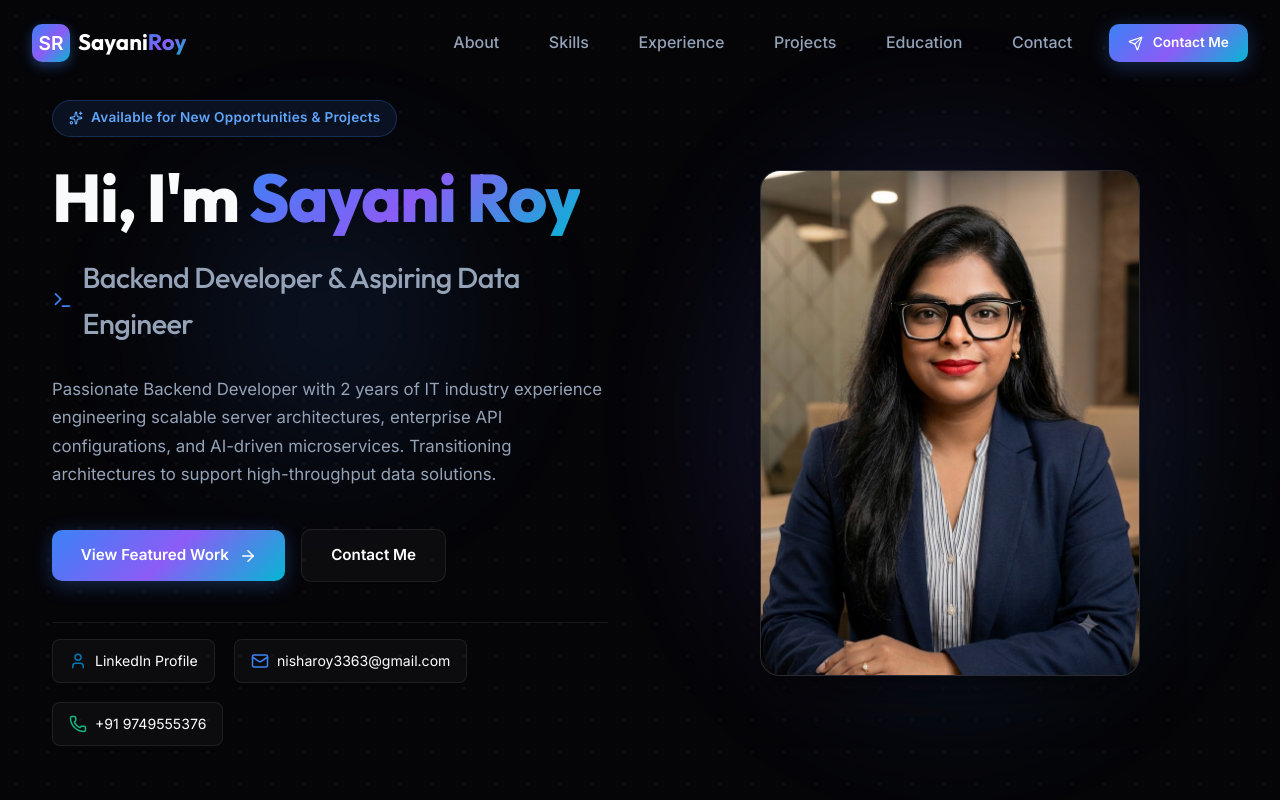
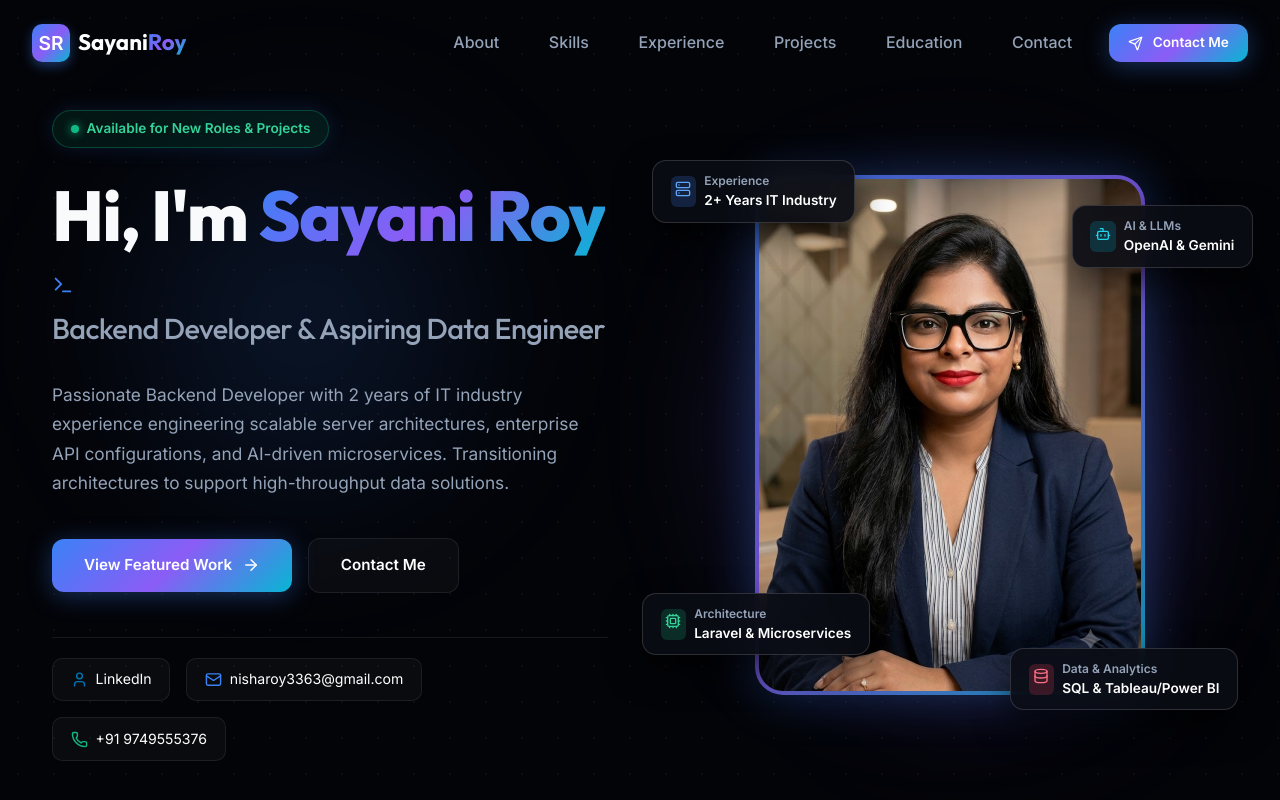
Before and after one commit to TechHub88/portfolio, a React (Vite) app: page / in a window 1280 px wide. Shown: the top 800 px of the page. Built offline with nearby package versions, Linux system fonts and the light colour scheme.

Commit message:
Upgrade Hero with ultra-modern profile card, floating tech badges, and neon glowing ring

```diff
--- a/src/components/Hero.jsx
+++ b/src/components/Hero.jsx
@@ -1,20 +1,32 @@
 import React from 'react';
 import { motion } from 'framer-motion';
-import { ArrowRight, Mail, Phone, User, Globe, Terminal, Sparkles } from 'lucide-react';
+import { ArrowRight, Mail, Phone, User, Terminal, Sparkles, Cpu, Bot, Database, Server, CheckCircle2 } from 'lucide-react';
 
 const Hero = () => {
   return (
-    <section id="hero" style={{ minHeight: '100vh', display: 'flex', alignItems: 'center', paddingTop: '100px', paddingBottom: '4rem' }}>
+    <section id="hero" style={{ minHeight: '100vh', display: 'flex', alignItems: 'center', paddingTop: '110px', paddingBottom: '5rem' }}>
 
-      {/* Background Decorative Glow */}
+      {/* Dynamic Background Glow Spheres */}
       <div style={{
         position: 'absolute',
-        top: '15%',
-        left: '10%',
-        width: '400px',
-        height: '400px',
-        background: 'radial-gradient(circle, rgba(59, 130, 246, 0.15) 0%, transparent 70%)',
-        filter: 'blur(60px)',
+        top: '10%',
+        left: '5%',
+        width: '480px',
+        height: '480px',
+        background: 'radial-gradient(circle, rgba(59, 130, 246, 0.18) 0%, transparent 70%)',
+        filter: 'blur(70px)',
+        zIndex: 0,
+        pointerEvents: 'none'
+      }} />
+
+      <div style={{
+        position: 'absolute',
+        bottom: '10%',
+        right: '5%',
+        width: '450px',
+        height: '450px',
+        background: 'radial-gradient(circle, rgba(139, 92, 246, 0.18) 0%, transparent 70%)',
+        filter: 'blur(70px)',
         zIndex: 0,
         pointerEvents: 'none'
       }} />
@@ -22,35 +34,38 @@ const Hero = () => {
       <div className="container">
         <div className="grid grid-cols-2" style={{ alignItems: 'center', gap: '4rem' }}>
 
+          {/* Left Text & CTAs */}
           <motion.div
             initial={{ opacity: 0, y: 30 }}
             animate={{ opacity: 1, y: 0 }}
             transition={{ duration: 0.8 }}
           >
+            {/* Live Availability Status */}
             <motion.div
               initial={{ opacity: 0, x: -20 }}
               animate={{ opacity: 1, x: 0 }}
               transition={{ delay: 0.2 }}
               className="badge"
-              style={{ marginBottom: '1.5rem' }}
+              style={{ marginBottom: '1.8rem', background: 'rgba(16, 185, 129, 0.1)', borderColor: 'rgba(16, 185, 129, 0.3)', color: '#34d399' }}
             >
-              <Sparkles size={14} color="#60a5fa" /> Available for New Opportunities & Projects
+              <span style={{ width: '8px', height: '8px', borderRadius: '50%', background: '#10b981', display: 'inline-block', boxShadow: '0 0 10px #10b981' }} />
+              Available for New Roles & Projects
             </motion.div>
 
-            <h1 style={{ fontSize: 'clamp(2.8rem, 5.5vw, 4.2rem)', lineHeight: 1.1, marginBottom: '1.2rem', fontWeight: 800 }}>
+            <h1 style={{ fontSize: 'clamp(2.8rem, 5.5vw, 4.4rem)', lineHeight: 1.1, marginBottom: '1.2rem', fontWeight: 800 }}>
               Hi, I'm <span className="text-gradient">Sayani Roy</span>
             </h1>
 
-            <h2 style={{ fontSize: 'clamp(1.2rem, 2.5vw, 1.8rem)', color: 'var(--text-muted)', fontWeight: 500, marginBottom: '1.8rem', display: 'flex', alignItems: 'center', gap: '0.6rem' }}>
+            <h2 style={{ fontSize: 'clamp(1.2rem, 2.5vw, 1.8rem)', color: 'var(--text-muted)', fontWeight: 500, marginBottom: '1.8rem', display: 'flex', alignItems: 'center', gap: '0.6rem', flexWrap: 'wrap' }}>
               <Terminal size={22} color="var(--accent-primary)" /> Backend Developer & Aspiring Data Engineer
             </h2>
 
-            <p style={{ fontSize: '1.05rem', color: 'var(--text-muted)', marginBottom: '2.5rem', maxWidth: '620px', lineHeight: 1.7 }}>
+            <p style={{ fontSize: '1.08rem', color: 'var(--text-muted)', marginBottom: '2.5rem', maxWidth: '620px', lineHeight: 1.7 }}>
               Passionate Backend Developer with 2 years of IT industry experience engineering scalable server architectures, enterprise API configurations, and AI-driven microservices. Transitioning architectures to support high-throughput data solutions.
             </p>
 
-            {/* Quick Contact & Action Buttons */}
-            <div style={{ display: 'flex', gap: '1rem', flexWrap: 'wrap', alignItems: 'center', marginBottom: '2.5rem' }}>
+            {/* Action Buttons */}
+            <div style={{ display: 'flex', gap: '1rem', flexWrap: 'wrap', alignItems: 'center', marginBottom: '2.8rem' }}>
               <a href="#projects" className="btn btn-accent">
                 View Featured Work <ArrowRight size={18} />
               </a>
@@ -59,68 +74,102 @@ const Hero = () => {
               </a>
             </div>
 
-            {/* Social Icons & Direct Contact Links */}
-            <div style={{ display: 'flex', gap: '1.2rem', alignItems: 'center', flexWrap: 'wrap', paddingTop: '1rem', borderTop: '1px solid var(--border-color)' }}>
+            {/* Direct Contact Links */}
+            <div style={{ display: 'flex', gap: '1rem', alignItems: 'center', flexWrap: 'wrap', paddingTop: '1.2rem', borderTop: '1px solid var(--border-color)' }}>
               <a
                 href="https://www.linkedin.com/in/sayani-roy-36a167197/"
                 target="_blank"
                 rel="noopener noreferrer"
                 className="btn-outline"
-                style={{ padding: '0.6rem 1rem', borderRadius: '8px', display: 'flex', alignItems: 'center', gap: '0.5rem', fontSize: '0.88rem' }}
+                style={{ padding: '0.6rem 1.1rem', borderRadius: '10px', display: 'flex', alignItems: 'center', gap: '0.5rem', fontSize: '0.88rem' }}
               >
-                <User size={18} color="#0077b5" /> LinkedIn Profile
+                <User size={17} color="#0077b5" /> LinkedIn
               </a>
               <a
                 href="mailto:nisharoy3363@gmail.com"
                 className="btn-outline"
-                style={{ padding: '0.6rem 1rem', borderRadius: '8px', display: 'flex', alignItems: 'center', gap: '0.5rem', fontSize: '0.88rem' }}
+                style={{ padding: '0.6rem 1.1rem', borderRadius: '10px', display: 'flex', alignItems: 'center', gap: '0.5rem', fontSize: '0.88rem' }}
               >
-                <Mail size={18} color="var(--accent-primary)" /> nisharoy3363@gmail.com
+                <Mail size={17} color="var(--accent-primary)" /> nisharoy3363@gmail.com
               </a>
               <a
                 href="tel:+919749555376"
                 className="btn-outline"
-                style={{ padding: '0.6rem 1rem', borderRadius: '8px', display: 'flex', alignItems: 'center', gap: '0.5rem', fontSize: '0.88rem' }}
+                style={{ padding: '0.6rem 1.1rem', borderRadius: '10px', display: 'flex', alignItems: 'center', gap: '0.5rem', fontSize: '0.88rem' }}
               >
-                <Phone size={18} color="var(--accent-emerald)" /> +91 9749555376
+                <Phone size={17} color="var(--accent-emerald)" /> +91 9749555376
               </a>
             </div>
 
           </motion.div>
 
+          {/* Right Ultra-Modern Profile Display with Floating Badges */}
           <motion.div
-            initial={{ opacity: 0, scale: 0.95 }}
+            initial={{ opacity: 0, scale: 0.9 }}
             animate={{ opacity: 1, scale: 1 }}
             transition={{ duration: 0.8, delay: 0.3 }}
             style={{ position: 'relative', display: 'flex', justifyContent: 'center', alignItems: 'center' }}
           >
-            {/* Background Glow */}
+
+            {/* Outer Glowing Background Halo */}
             <div style={{
               position: 'absolute',
-              width: '100%',
-              height: '100%',
-              maxWidth: '400px',
-              background: 'var(--gradient-accent)',
-              filter: 'blur(80px)',
-              opacity: 0.2,
+              width: '120%',
+              height: '120%',
+              maxWidth: '460px',
+              background: 'radial-gradient(circle, rgba(59, 130, 246, 0.25) 0%, rgba(139, 92, 246, 0.15) 50%, transparent 70%)',
+              filter: 'blur(60px)',
+              zIndex: 0,
               borderRadius: '50%'
             }} />
 
-            {/* Profile Frame with Glassmorphism */}
-            <div style={{
-              position: 'relative',
-              width: '100%',
-              maxWidth: '380px',
-              aspectRatio: '3/4',
-              borderRadius: '20px',
-              overflow: 'hidden',
-              background: 'var(--surface-color)',
-              boxShadow: '0 25px 50px -12px rgba(0,0,0,0.6)',
-              border: '1px solid rgba(255,255,255,0.12)',
-              display: 'flex',
-              alignItems: 'center',
-              justifyContent: 'center'
-            }}>
+            {/* FLOATING BADGE 1 (Top-Left) */}
+            <div className="floating-badge animate-float-top" style={{ top: '-15px', left: '-20px' }}>
+              <div style={{ padding: '0.3rem', background: 'rgba(59, 130, 246, 0.2)', borderRadius: '6px', color: '#60a5fa' }}>
+                <Server size={16} />
+              </div>
+              <div>
+                <div style={{ fontSize: '0.75rem', color: 'var(--text-muted)' }}>Experience</div>
+                <div style={{ fontSize: '0.85rem', color: '#fff' }}>2+ Years IT Industry</div>
+              </div>
+            </div>
+
+            {/* FLOATING BADGE 2 (Top-Right) */}
+            <div className="floating-badge animate-float-bottom" style={{ top: '30px', right: '-25px' }}>
+              <div style={{ padding: '0.3rem', background: 'rgba(6, 182, 212, 0.2)', borderRadius: '6px', color: '#22d3ee' }}>
+                <Bot size={16} />
+              </div>
+              <div>
+                <div style={{ fontSize: '0.75rem', color: 'var(--text-muted)' }}>AI & LLMs</div>
+                <div style={{ fontSize: '0.85rem', color: '#fff' }}>OpenAI & Gemini</div>
+              </div>
+            </div>
+
+            {/* FLOATING BADGE 3 (Bottom-Left) */}
+            <div className="floating-badge animate-float-bottom" style={{ bottom: '40px', left: '-30px' }}>
+              <div style={{ padding: '0.3rem', background: 'rgba(16, 185, 129, 0.2)', borderRadius: '6px', color: '#34d399' }}>
+                <Cpu size={16} />
+              </div>
+              <div>
+                <div style={{ fontSize: '0.75rem', color: 'var(--text-muted)' }}>Architecture</div>
+                <div style={{ fontSize: '0.85rem', color: '#fff' }}>Laravel & Microservices</div>
+              </div>
+            </div>
+
+            {/* FLOATING BADGE 4 (Bottom-Right) */}
+            <div className="floating-badge animate-float-top" style={{ bottom: '-15px', right: '-10px' }}>
+              <div style={{ padding: '0.3rem', background: 'rgba(244, 63, 94, 0.2)', borderRadius: '6px', color: '#fb7185' }}>
+                <Database size={16} />
+              </div>
+              <div>
+                <div style={{ fontSize: '0.75rem', color: 'var(--text-muted)' }}>Data & Analytics</div>
+                <div style={{ fontSize: '0.85rem', color: '#fff' }}>SQL & Tableau/Power BI</div>
+              </div>
+            </div>
+
+            {/* Ultra-Modern Portrait Frame */}
+            <div className="hero-portrait-wrapper">
+              <div className="hero-portrait-inner">
                 <img
                   src="/profile.jpg"
                   alt="Sayani Roy - Backend Developer"
@@ -131,10 +180,21 @@ const Hero = () => {
                   }}
                   onError={(e) => {
                     e.target.style.display = 'none';
-                  e.target.parentElement.innerHTML = '<div style="display:flex; flex-direction:column; gap:1rem; align-items:center; color:var(--text-muted); font-size:0.9rem; text-align:center; padding:2rem;"><svg xmlns="http://www.w3.org/2000/svg" width="48" height="48" viewBox="0 0 24 24" fill="none" stroke="currentColor" stroke-width="1.5" stroke-linecap="round" stroke-linejoin="round"><path d="M19 21v-2a4 4 0 0 0-4-4H9a4 4 0 0 0-4 4v2"/><circle cx="12" cy="7" r="4"/></svg><span style="font-weight:600; color:#fff;">Sayani Roy</span><span>Backend Developer & Aspiring Data Engineer</span></div>';
+                    e.target.parentElement.innerHTML = `
+                      <div style="display:flex; flex-direction:column; gap:1.2rem; align-items:center; justify-content:center; height:100%; color:var(--text-muted); font-size:0.9rem; text-align:center; padding:2rem; background:var(--surface-color);">
+                        <div style="padding:1.5rem; background:rgba(59, 130, 246, 0.12); borderRadius:50%; color:var(--accent-primary);">
+                          <svg width="56" height="56" viewBox="0 0 24 24" fill="none" stroke="currentColor" stroke-width="1.5"><path d="M19 21v-2a4 4 0 0 0-4-4H9a4 4 0 0 0-4 4v2"/><circle cx="12" cy="7" r="4"/></svg>
+                        </div>
+                        <div style="font-weight:700; color:#fff; font-size:1.3rem;">Sayani Roy</div>
+                        <span style="color:var(--accent-primary); font-weight:600;">Backend Developer & Aspiring Data Engineer</span>
+                        <div style="font-size:0.8rem; color:var(--text-dim); max-width:260px;">Place profile.jpg in public folder for custom photo</div>
+                      </div>
+                    `;
                   }}
                 />
               </div>
+            </div>
+
           </motion.div>
 
         </div>
--- a/src/index.css
+++ b/src/index.css
@@ -1,29 +1,29 @@
 :root {
-  --bg-color: #050508;
-  --surface-color: #0d0e15;
-  --surface-light: #161824;
-  --surface-hover: #1e2133;
+  --bg-color: #030408;
+  --surface-color: #0b0d14;
+  --surface-light: #131724;
+  --surface-hover: #1b2032;
   --border-color: rgba(255, 255, 255, 0.08);
 
   --text-main: #f8fafc;
   --text-muted: #94a3b8;
   --text-dim: #64748b;
 
-  /* Modern Vibrant Accent Colors */
+  /* Modern Futuristic Neon Accents */
   --accent-primary: #3b82f6;
   --accent-secondary: #8b5cf6;
   --accent-cyan: #06b6d4;
   --accent-emerald: #10b981;
-  --accent-amber: #f59e0b;
+  --accent-rose: #f43f5e;
 
   --gradient-accent: linear-gradient(135deg, #3b82f6 0%, #8b5cf6 50%, #06b6d4 100%);
-  --gradient-card: linear-gradient(180deg, rgba(255,255,255,0.03) 0%, rgba(255,255,255,0.01) 100%);
+  --gradient-neon: linear-gradient(135deg, #06b6d4 0%, #3b82f6 50%, #8b5cf6 100%);
   --gradient-hover: linear-gradient(135deg, #60a5fa, #a78bfa);
 
   --font-heading: 'Outfit', sans-serif;
   --font-body: 'Inter', sans-serif;
 
-  --transition: all 0.3s cubic-bezier(0.16, 1, 0.3, 1);
+  --transition: all 0.35s cubic-bezier(0.16, 1, 0.3, 1);
 }
 
 * {
@@ -45,7 +45,7 @@ body {
   position: relative;
 }
 
-/* Background Subtle Grid Mesh */
+/* Background Subtle Mesh & Glow Orbs */
 body::before {
   content: '';
   position: fixed;
@@ -53,8 +53,8 @@ body::before {
   left: 0;
   width: 100vw;
   height: 100vh;
-  background-image: radial-gradient(rgba(255, 255, 255, 0.05) 1px, transparent 1px);
-  background-size: 32px 32px;
+  background-image: radial-gradient(rgba(255, 255, 255, 0.04) 1px, transparent 1px);
+  background-size: 36px 36px;
   pointer-events: none;
   z-index: 0;
 }
@@ -78,6 +78,13 @@ a {
   background-clip: text;
 }
 
+.text-gradient-cyan {
+  background: var(--gradient-neon);
+  -webkit-background-clip: text;
+  -webkit-text-fill-color: transparent;
+  background-clip: text;
+}
+
 .container {
   max-width: 1240px;
   margin: 0 auto;
@@ -87,15 +94,16 @@ a {
 }
 
 section {
-  padding: 7rem 0;
+  padding: 7.5rem 0;
   position: relative;
 }
 
 .section-title {
-  font-size: 2.5rem;
+  font-size: 2.6rem;
   margin-bottom: 1rem;
   text-align: center;
   position: relative;
+  font-weight: 800;
 }
 
 .section-subtitle {
@@ -107,22 +115,22 @@ section {
   line-height: 1.6;
 }
 
-/* Card Styles - Advanced Glassmorphism */
+/* Card Styles - Ultra Modern Glassmorphism */
 .card {
-  background: var(--surface-color);
+  background: rgba(11, 13, 20, 0.85);
   border: 1px solid var(--border-color);
-  border-radius: 16px;
+  border-radius: 20px;
   padding: 2.2rem;
   transition: var(--transition);
   position: relative;
   overflow: hidden;
-  backdrop-filter: blur(12px);
+  backdrop-filter: blur(20px);
 }
 
 .card:hover {
-  border-color: rgba(255, 255, 255, 0.18);
-  box-shadow: 0 20px 40px -15px rgba(0, 0, 0, 0.6);
-  transform: translateY(-4px);
+  border-color: rgba(59, 130, 246, 0.35);
+  box-shadow: 0 20px 50px -10px rgba(59, 130, 246, 0.15);
+  transform: translateY(-5px);
 }
 
 /* Badges */
@@ -130,25 +138,25 @@ section {
   display: inline-flex;
   align-items: center;
   gap: 0.5rem;
-  padding: 0.4rem 1rem;
-  background: rgba(59, 130, 246, 0.1);
+  padding: 0.45rem 1.1rem;
+  background: rgba(59, 130, 246, 0.12);
   color: #60a5fa;
   border-radius: 9999px;
   font-size: 0.85rem;
   font-weight: 600;
-  border: 1px solid rgba(59, 130, 246, 0.25);
-  letter-spacing: 0.02em;
+  border: 1px solid rgba(59, 130, 246, 0.3);
+  box-shadow: 0 0 20px rgba(59, 130, 246, 0.15);
 }
 
 /* Tech Pills */
 .tech-pill {
   display: inline-flex;
   align-items: center;
-  padding: 0.35rem 0.85rem;
-  background: var(--surface-light);
+  padding: 0.38rem 0.9rem;
+  background: rgba(255, 255, 255, 0.03);
   color: #e2e8f0;
-  border-radius: 8px;
-  font-size: 0.82rem;
+  border-radius: 10px;
+  font-size: 0.83rem;
   font-weight: 500;
   border: 1px solid var(--border-color);
   transition: var(--transition);
@@ -166,8 +174,8 @@ section {
   align-items: center;
   justify-content: center;
   gap: 0.6rem;
-  padding: 0.85rem 1.8rem;
-  border-radius: 10px;
+  padding: 0.9rem 2rem;
+  border-radius: 12px;
   font-family: var(--font-body);
   font-weight: 600;
   font-size: 0.95rem;
@@ -176,27 +184,15 @@ section {
   border: none;
 }
 
-.btn-primary {
-  background: #ffffff;
-  color: #050508;
-  box-shadow: 0 4px 14px rgba(255, 255, 255, 0.15);
-}
-
-.btn-primary:hover {
-  background: #e2e8f0;
-  transform: translateY(-2px);
-  box-shadow: 0 6px 20px rgba(255, 255, 255, 0.25);
-}
-
 .btn-accent {
   background: var(--gradient-accent);
   color: #ffffff;
-  box-shadow: 0 4px 20px rgba(59, 130, 246, 0.3);
+  box-shadow: 0 4px 25px rgba(59, 130, 246, 0.35);
 }
 
 .btn-accent:hover {
-  transform: translateY(-2px);
-  box-shadow: 0 8px 30px rgba(139, 92, 246, 0.4);
+  transform: translateY(-3px);
+  box-shadow: 0 8px 35px rgba(139, 92, 246, 0.5);
 }
 
 .btn-outline {
@@ -211,11 +207,80 @@ section {
   transform: translateY(-2px);
 }
 
+/* Floating Tech Badges around Hero Profile */
+.floating-badge {
+  position: absolute;
+  padding: 0.6rem 1.1rem;
+  background: rgba(11, 13, 20, 0.9);
+  border: 1px solid rgba(255, 255, 255, 0.15);
+  border-radius: 14px;
+  color: #fff;
+  font-size: 0.82rem;
+  font-weight: 600;
+  display: flex;
+  align-items: center;
+  gap: 0.5rem;
+  box-shadow: 0 15px 35px rgba(0, 0, 0, 0.6);
+  backdrop-filter: blur(16px);
+  z-index: 10;
+  transition: transform 0.3s ease;
+}
+
+.floating-badge:hover {
+  transform: scale(1.08) !important;
+  border-color: var(--accent-primary);
+}
+
+@keyframes floatTop {
+  0%, 100% { transform: translateY(0px); }
+  50% { transform: translateY(-10px); }
+}
+
+@keyframes floatBottom {
+  0%, 100% { transform: translateY(0px); }
+  50% { transform: translateY(10px); }
+}
+
+.animate-float-top {
+  animation: floatTop 4s ease-in-out infinite;
+}
+
+.animate-float-bottom {
+  animation: floatBottom 4.5s ease-in-out infinite;
+}
+
+/* Glowing Profile Ring Container */
+.hero-portrait-wrapper {
+  position: relative;
+  width: 100%;
+  max-width: 390px;
+  aspect-ratio: 3/4;
+  border-radius: 28px;
+  padding: 4px;
+  background: linear-gradient(135deg, rgba(59, 130, 246, 0.8), rgba(139, 92, 246, 0.8), rgba(6, 182, 212, 0.8));
+  box-shadow: 0 0 50px rgba(59, 130, 246, 0.3);
+  transition: transform 0.5s ease, box-shadow 0.5s ease;
+}
+
+.hero-portrait-wrapper:hover {
+  transform: scale(1.02);
+  box-shadow: 0 0 70px rgba(139, 92, 246, 0.45);
+}
+
+.hero-portrait-inner {
+  width: 100%;
+  height: 100%;
+  border-radius: 24px;
+  overflow: hidden;
+  background: var(--surface-color);
+  position: relative;
+}
+
 /* Animated Border Card */
 .animated-border-card {
   position: relative;
   background: var(--surface-color);
-  border-radius: 16px;
+  border-radius: 20px;
   overflow: hidden;
   padding: 1px;
   z-index: 1;
@@ -249,7 +314,7 @@ section {
   position: absolute;
   inset: 1px;
   background: var(--surface-color);
-  border-radius: 15px;
+  border-radius: 19px;
   z-index: -1;
 }
 
@@ -261,7 +326,7 @@ section {
 /* Progress Bar */
 .progress-bg {
   width: 100%;
-  height: 7px;
+  height: 8px;
   background: rgba(255, 255, 255, 0.06);
   border-radius: 999px;
   overflow: hidden;
@@ -300,7 +365,7 @@ section {
   color: var(--text-muted);
   position: relative;
   padding: 0.4rem 0.8rem;
-  border-radius: 6px;
+  border-radius: 8px;
   font-weight: 500;
   transition: var(--transition);
 }
@@ -318,6 +383,7 @@ section {
 
 /* Responsive fixes */
 @media (max-width: 768px) {
-  section { padding: 4rem 0; }
-  .section-title { font-size: 2rem; }
+  section { padding: 4.5rem 0; }
+  .section-title { font-size: 2.1rem; }
+  .floating-badge { display: none; }
 }
```
Also changed, not shown: src/components/Skills.jsx (+3 -8 lines). Lines whose indentation alone changed are shown as unchanged.
